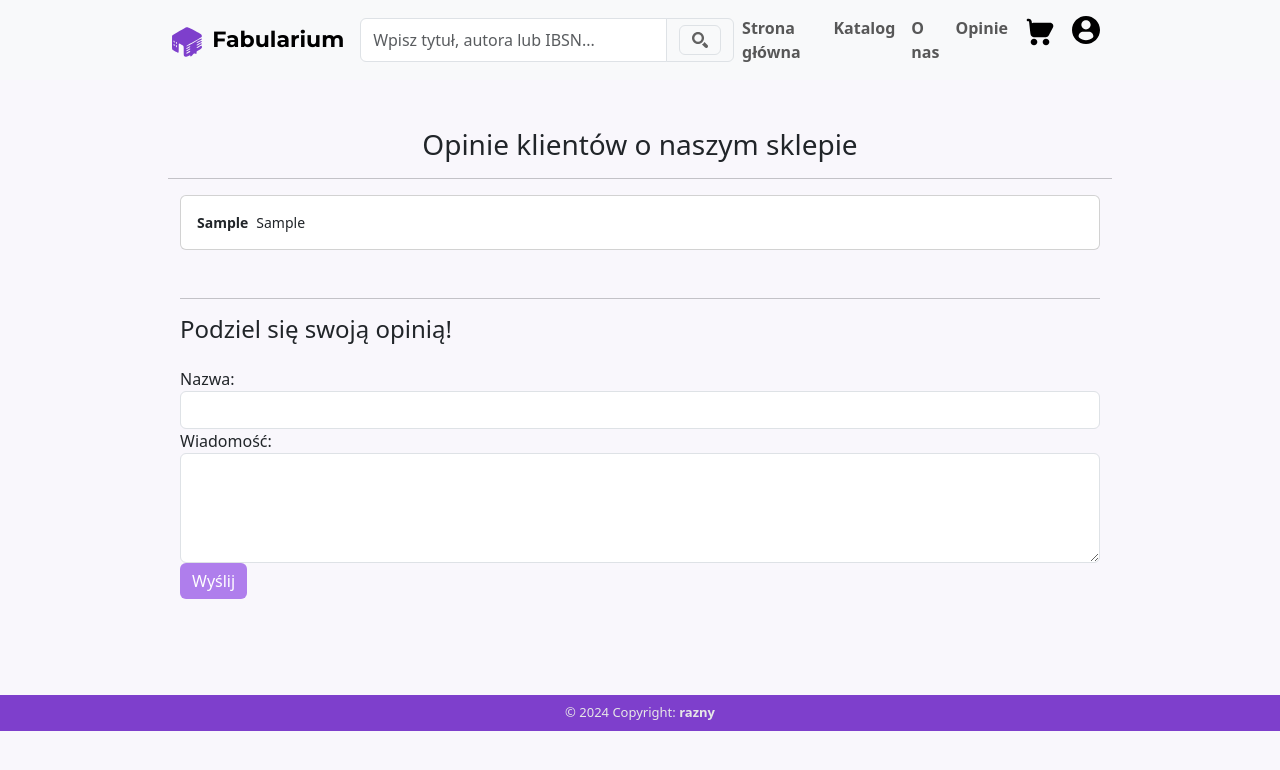
After one commit to razny/fabularium, a PHP site: page /opinie.php in a window 1280 px wide. The commit adds this page. Shown: the top 770 px of the page. Run offline with PHP 8.4, Linux system fonts and the light colour scheme; tables that the repository leaves empty or names only in its code hold one stand-in row (values such as "Sample post").

Commit message:
enhance site to allow customers to submit their reviews

```diff
--- a/includes/header.php
+++ b/includes/header.php
@@ -26,10 +26,10 @@
                     <a class="nav-link" href="katalog.php">Katalog</a>
                 </li>
                 <li class="nav-item">
-                    <a class="nav-link" href="bestsellery.php">Bestsellery</a>
+                    <a class="nav-link" href="o-nas.php">O nas</a>
                 </li>
                 <li class="nav-item">
-                    <a class="nav-link" href="o-nas.php">O nas</a>
+                    <a class="nav-link" href="opinie.php">Opinie</a>
                 </li>
                 <li class="nav-item d-none d-sm-block">
                     <a class="nav-link" href="koszyk.php">
--- /dev/null
+++ b/opinie.php
@@ -0,0 +1,78 @@
+<!DOCTYPE html>
+<html lang="pl">
+
+<head>
+  <meta charset="UTF-8" />
+  <meta name="viewport" content="width=device-width, initial-scale=1.0" />
+  <link href="https://cdn.jsdelivr.net/npm/bootstrap@5.3.0-alpha1/dist/css/bootstrap.min.css" rel="stylesheet">
+  <link rel="stylesheet" href="styles/style.css" />
+  <link rel="stylesheet" href="styles/media-sizes.css" />
+  <link rel="icon" type="image/x-icon" href="images/favicon.svg">
+  <title>Fabularium - opinie klientów</title>
+</head>
+
+<body class="bg">
+  <!--header start -->
+  <?php include("includes/header.php"); ?>
+  <!--header end -->
+
+  <div class="d-flex align-items-center justify-content-center">
+    <section class="my-5 px-2 w-75">
+      <h3 class="text-center mb-3">Opinie klientów o naszym sklepie</h3>
+      <hr>
+
+      <div class="container">
+        <?php
+        // Connect to the database
+        $conn = mysqli_connect("localhost", "root", "", "blank");
+
+        // Process form submission
+        if (isset($_POST["submit"])) {
+          $nazwa = $_POST["nazwa"];
+          $wiad = $_POST["wiad"];
+
+          $zapytanie = "INSERT INTO opinie (nazwa, wiadomosc) VALUES ('$nazwa', '$wiad')";
+          mysqli_query($conn, $zapytanie);
+        }
+
+        // Fetch and display reviews
+        $sql = "SELECT * FROM opinie ORDER BY id DESC";
+        $result = $conn->query($sql);
+        if ($result->num_rows > 0) {
+          while ($row = $result->fetch_assoc()) {
+            echo '<div class="card mb-3">
+                    <div class="card-body">
+                      <p class="card-text"><strong class="me-2">' . $row["nazwa"] . '</strong>' . $row["wiadomosc"] . '</p>
+                    </div>
+                  </div>';
+          }
+        }
+        // Close the database connection
+        mysqli_close($conn);
+        ?>
+
+        <hr class="mt-5 ">
+        <h4 class="card-title mb-4">Podziel się swoją opinią!</h4>
+        <form action="opinie.php" method="POST">
+          <div class="form-group">
+            <label for="nazwa">Nazwa:</label>
+            <input type="text" class="form-control" id="nazwa" name="nazwa" required>
+          </div>
+          <div class="form-group">
+            <label for="wiad">Wiadomość:</label>
+            <textarea class="form-control" id="wiad" name="wiad" rows="4" required></textarea>
+          </div>
+          <button type="submit" class="btn btn-dark secondary border-0" name="submit">Wyślij</button>
+        </form>
+
+      </div>
+    </section>
+  </div>
+
+  <!--footer start -->
+  <?php include("includes/footer.php"); ?>
+  <!--footer end -->
+
+</body>
+
+</html>
--- a/styles/style.css
+++ b/styles/style.css
@@ -262,7 +262,7 @@ section > h2 span {
 
 /*********************************/
 .counter {
-  background-color: rgb(255, 58, 255)!important;
+  background-color: rgb(234, 234, 234)!important;
   padding: 10px 0;
   border-radius: 10px;
 }
```
Also changed, not shown: bestsellery.php (deleted, +0 -104 lines), index.php (+2 -7 lines), README.md.
